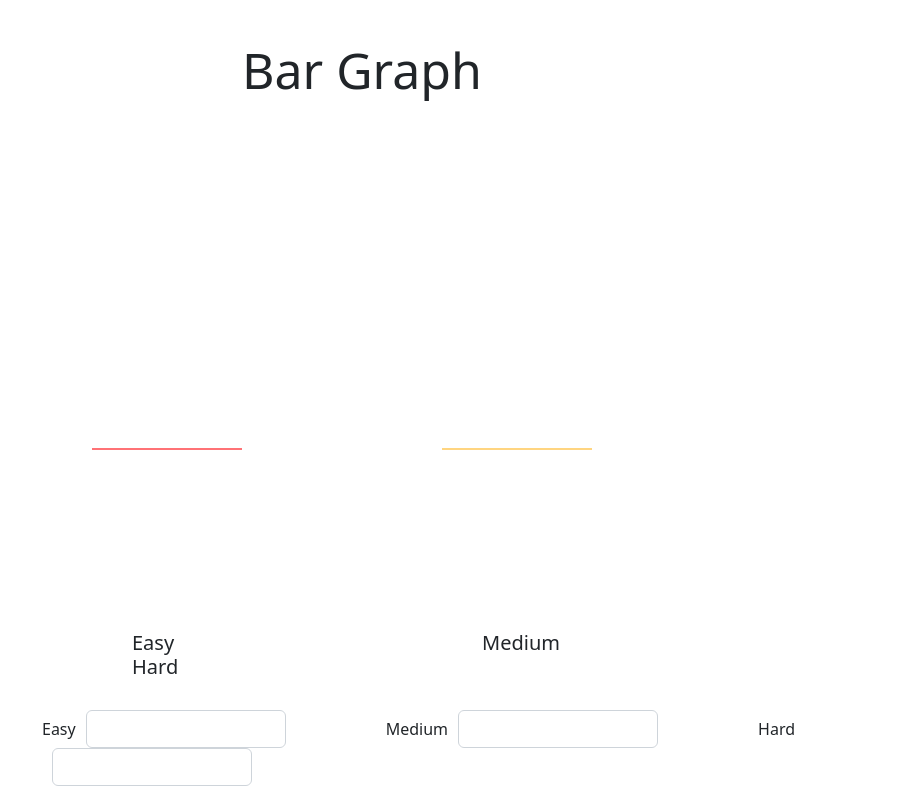
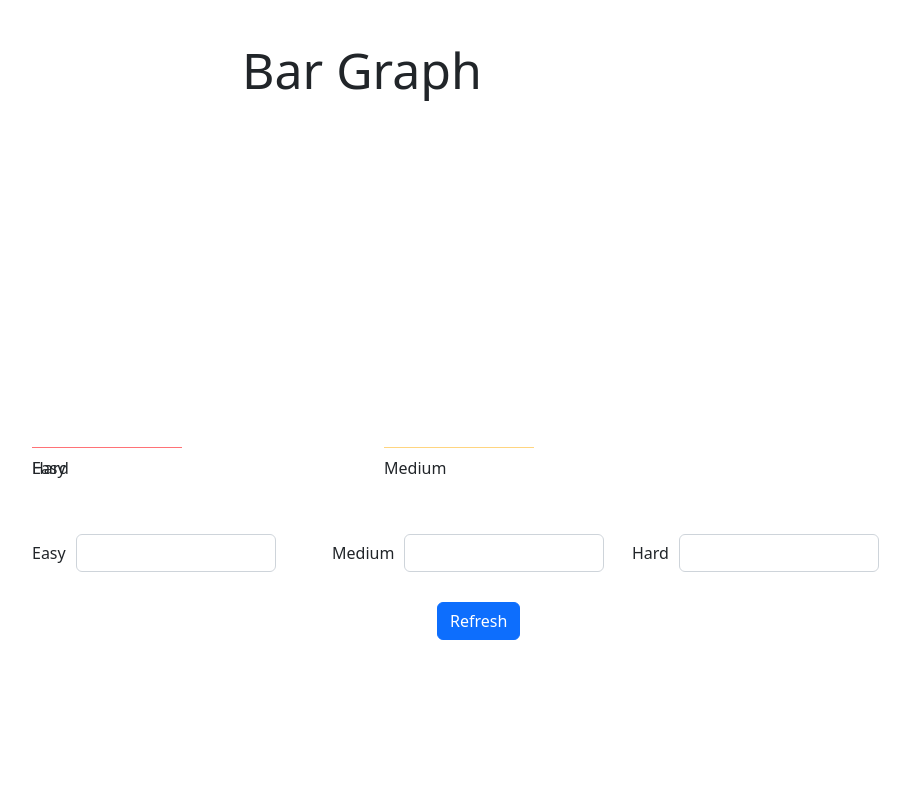
Before and after one commit to bargavkoduri/BarGraph, a React (Create React App) app: page / in a window 1280 px wide. Shown: the whole page, without its empty margins (278-1188 px from the left). Built offline with nearby package versions, Linux system fonts and the light colour scheme.

Commit message:
Modified css

```diff
--- a/src/bargraph/bar.js
+++ b/src/bargraph/bar.js
@@ -1,20 +1,22 @@
 export default function Bar(props) {
   let color = props.color;
-  let height = parseInt(props.height) * 4 + 2;
+  let height = parseInt(props.height)*3  + 1;
+  console.log(window.innerHeight)
   let style_obj = {
     transition: "0.7s",
     width: "150px",
     backgroundColor: color,
     height: height,
     position : "fixed",
-    bottom : "350px"
+    bottom : "22rem"
   };
   return (
-      <div style={{ display: "inline-block",width : "300px",marginLeft : "50px",position : "relative" }}>
-        <div style={style_obj}></div>
-        <p style={{ position : "absolute", fontSize: "20px", fontWeight: "500",top : "-40px",left : '40px' }}>
-          {props.name}
-        </p>
+      <div style={{ display: "inline-block",width : "22rem",position : "relative"}}>
+        <div style={style_obj}>
+        </div>
+        <div style={{width : "150px",position : "fixed",bottom : "19rem"}}>
+            <p>{props.name}</p>
+        </div>
       </div>
   );
 }
--- a/src/bargraph/index.js
+++ b/src/bargraph/index.js
@@ -29,14 +29,15 @@ export default function BarGraph() {
   }
 
   return (
-    <div className="container" style={{ paddingLeft: "250px" }}>
-      <div style={{ position: "fixed", top: "650px" }}>
+    <div className="container" style={{ paddingLeft: "15rem" }}>
+      <div>
         <Bar color={"#90EE90"} height={height.height_easy} name={"Easy"} />
         <Bar color={"#FFD580"} height={height.height_med} name={"Medium"} />
         <Bar color={"#FF7276"} height={height.height_hard} name={"Hard"} />
       </div>
 
-      <div style={{ position: "fixed", top: "710px" }}>
+      <div style={{ position: "fixed", bottom: "10rem"}}>
+        <div style={{ display: "inline-block", width: "300px" }}>
           <label htmlFor="easy">Easy</label>
           <input
             className="form-control"
@@ -53,9 +54,9 @@ export default function BarGraph() {
             value={inp.easy}
             onChange={(e) => Inpufun(e)}
           ></input>
-        <label htmlFor="medium" style={{ marginLeft: "100px" }}>
-          Medium
-        </label>
+        </div>
+        <div style={{ display: "inline-block", width: "300px" }}>
+          <label htmlFor="medium">Medium</label>
           <input
             className="form-control"
             style={{
@@ -71,7 +72,9 @@ export default function BarGraph() {
             value={inp.medium}
             onChange={(e) => Inpufun(e)}
           ></input>
-        <label htmlFor="hard" style={{ marginLeft: "100px" }}>
+        </div>
+        <div style={{ display: "inline-block", width: "300px" }}>
+          <label htmlFor="hard">
             Hard
           </label>
           <input
@@ -89,6 +92,7 @@ export default function BarGraph() {
             value={inp.hard}
             onChange={(e) => Inpufun(e)}
           ></input>
+        </div>
         <br />
         <button
           onClick={() => fun()}
```
Lines whose indentation alone changed are shown as unchanged.
